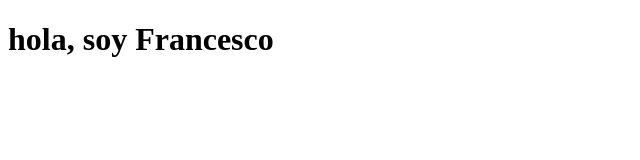
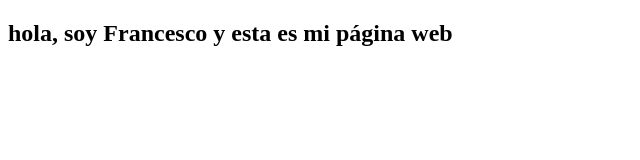
Before and after one commit to Francesco-che/francescodirenzo.github.io, a plain HTML site: page index.html in a window 1280 px wide. Shown: the whole page, without its empty margins (0-640 px from the left). Drawn offline with Linux system fonts and the light colour scheme.

Commit message:
Update index.html

```diff
--- a/index.html
+++ b/index.html
@@ -6,6 +6,6 @@
     <title>Garbanzo</title>
 </head>
 <body>
-    <h1>hola, soy Francesco</h1>
+    <h2>hola, soy Francesco y esta es mi página web</h2>
 </body>
 </html>
```
